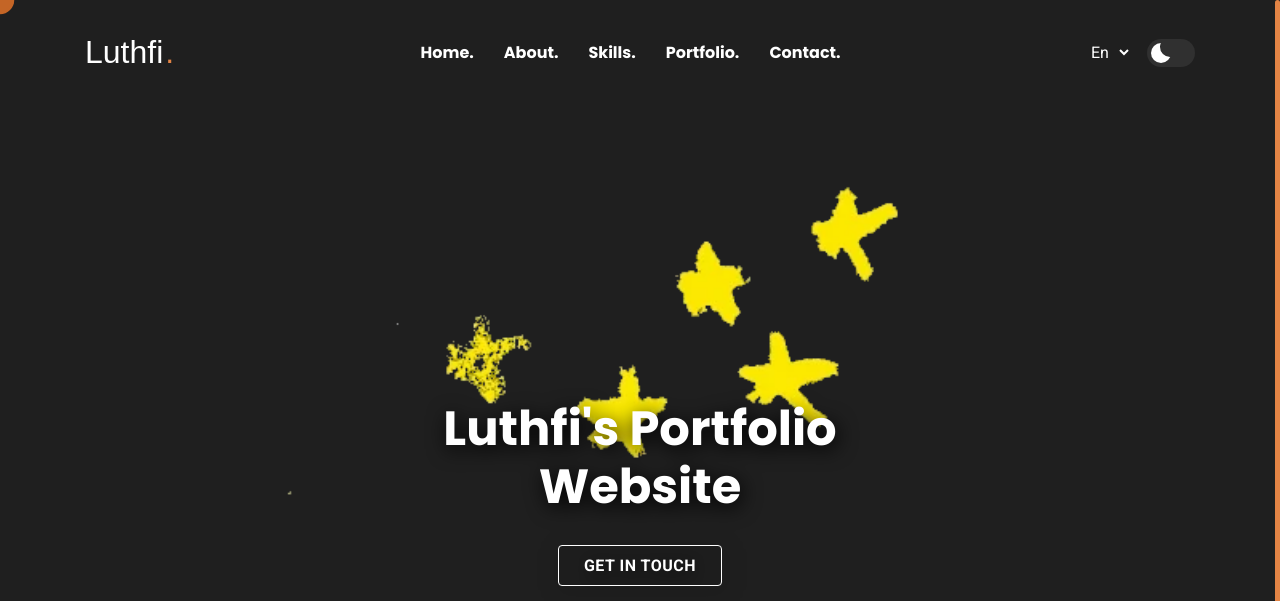
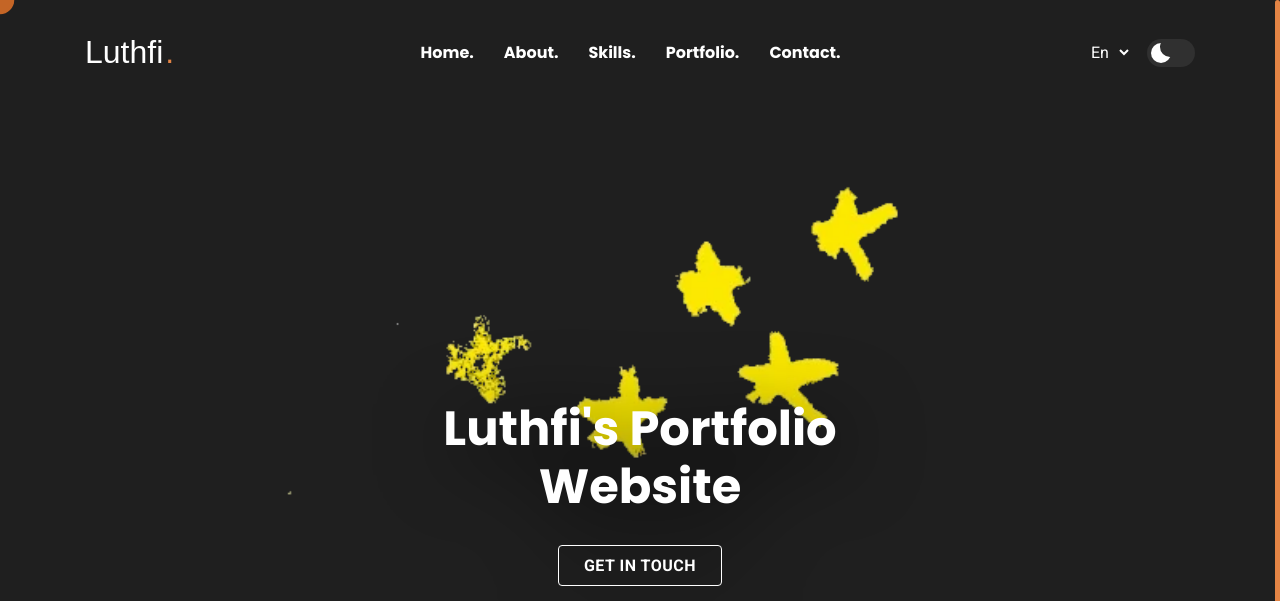
Before and after one commit to luthfidi/Luthfi-Portfolio-Website, a plain HTML site: page index-en.html in a window 1280 px wide. Shown: the top 601 px of the page. Drawn offline with nearby package versions, Linux system fonts and the light colour scheme; a web font is replaced by a local one.

Commit message:
improve detail

```diff
--- a/assets/css/style.css
+++ b/assets/css/style.css
@@ -516,6 +516,9 @@ main {
 
 .hero-content {
   max-width: 450px;
+  position: absolute;
+  top: 50%;
+  filter: drop-shadow(10px 10px 40px var(--black));
 }
 
 .hero-title {
@@ -1293,14 +1296,6 @@ textarea.input-field {
     margin-inline: auto;
   }
 
-  .hero-content {
-    --color-primary: var(--white);
-
-    position: absolute;
-    top: 50%;
-    filter: drop-shadow(2px 4px 10px var(--black));
-  }
-
   .hero .btn-primary:is(:hover, :focus) {
     color: hsl(0, 0%, 12%);
   }
```
